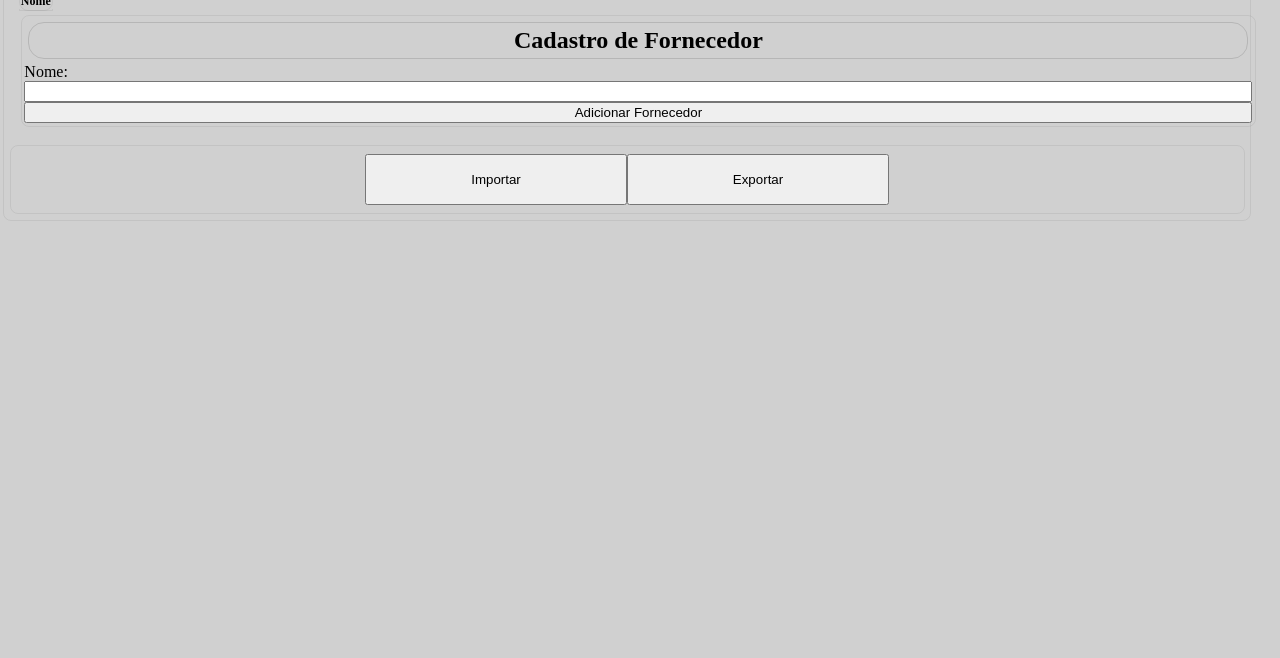
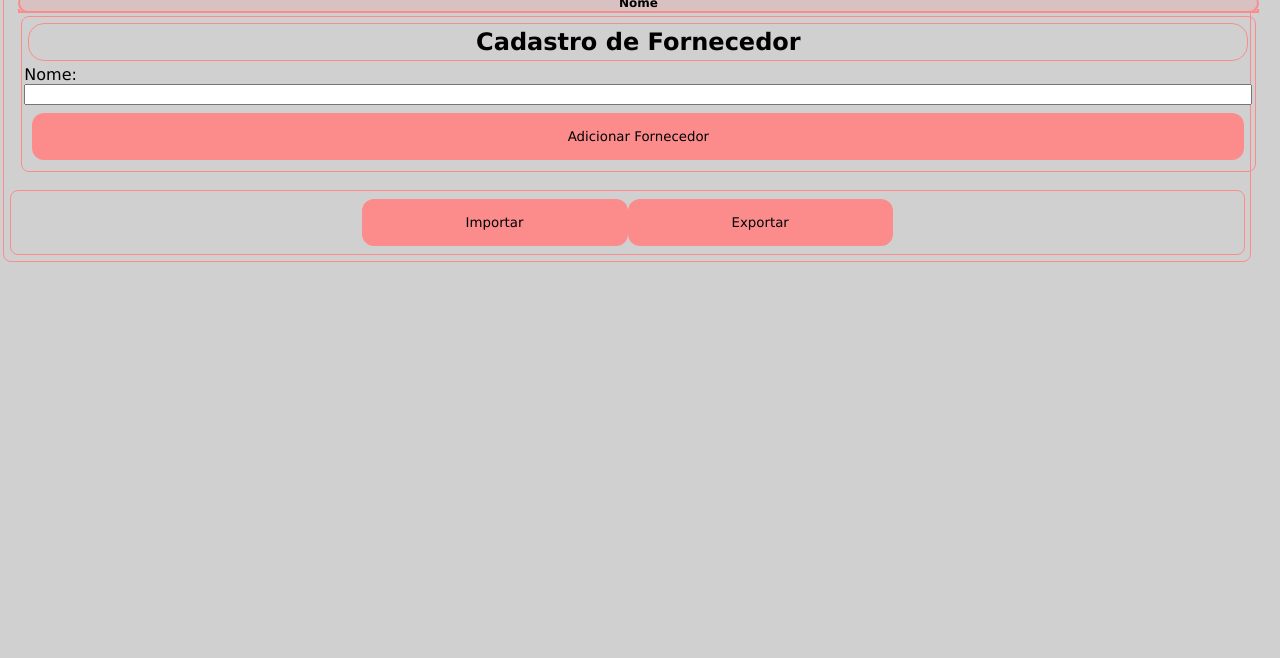
Before and after one commit to YanTNoda/cadastro-de-resina, a plain HTML site: page index.html in a window 1280 px wide. Shown: the part 142-800 px from the top of the page. Drawn offline with Linux system fonts and the light colour scheme.

Commit message:
Ajustado estilo da página

```diff
--- a/script.js
+++ b/script.js
@@ -1654,6 +1654,7 @@ function formVendas(parent) {
     preco.setAttribute("type", 'range');
     preco.setAttribute("min", '1');
     preco.setAttribute("max", '5');
+    preco.setAttribute('value','2');
     preco.setAttribute("step", '0.005');
 
     var heading = document.createElement("h2");
--- a/style.css
+++ b/style.css
@@ -1,9 +1,17 @@
 :root {
     color-scheme: light dark;
+    --text-color: light-dark(#000, #fff);
+    --red-color: light-dark(#ff0000b7, #f00);
+    --accent-color: light-dark(#ff5689b7, #0ec02cad);
+    --background-color: light-dark(#d0d0d0, #000318);
+    --shadow-color: light-dark(#fc8c8c, #1b201d10);
+    --highlight-color: #422e3d30;
+    --gray-color: light-dark(#e6a7a760, #3d3d3433);
+    transition: 2s;
 }
 
 body {
-    background-color:light-dark(#d0d0d0,#0d0d0d);
+    background-color: var(--background-color);
     display: flex;
     flex-direction: column;
     width: 98vw;
@@ -13,10 +21,11 @@ body {
 
 h1,
 h2 {
-    border: solid #00000020 0.2vmin;
+    border: solid var(--shadow-color) 0.2vmin;
     border-radius: 2vmin;
     flex: 1;
     padding: 0.5vmin;
+    font-family: Verdana, Geneva, Tahoma, sans-serif;
     text-align: center;
     align-items: center;
     align-content: center;
@@ -25,7 +34,7 @@ h2 {
 
 
 div {
-    border: solid #00000010 0.2vmin;
+    border: solid var(--shadow-color) 0.2vmin;
     border-radius: 1vmin;
     display: flex;
     flex: 1;
@@ -33,10 +42,11 @@ div {
     flex-direction: column;
     margin: 0.4vmin;
     max-width: 100%;
+    font-family: Verdana, Geneva, Tahoma, sans-serif;
 }
 
 div#app {
-    border: solid #00000010 0.2vmin;
+    border: solid var(--shadow-color) 0.2vmin;
     margin: 0px;
     width: 100%;
 }
@@ -70,28 +80,30 @@ div.panel {
     margin-bottom: 0.5vmin;
     width: 100%;
     border: none;
+    overflow-x: auto;
 }
 
 table {
-    display: block;
+    display: table;
     position: sticky;
     table-layout: auto;
     width: 100%;
     margin: 0;
-    overflow-x: auto;
+
 }
 
 thead {
-    outline: solid #00000010 0.2vmin;
+    outline: solid light-dark(var(--shadow-color), var(--highlight-color)) 0.3vmin;
     border-radius: 1vmin;
-    width: auto;
+    width: 100%;
     flex: 0 0 auto;
     position: sticky;
 }
 
 tbody {
-    outline: solid #00000010 0.2vmin;
+    outline: solid light-dark(var(--shadow-color), var(--highlight-color)) 0.3vmin;
     max-width: 90vmin;
+    width: 100%;
     border-radius: 1vmin;
     flex: 1 1 auto;
     flex-flow: column;
@@ -99,40 +111,69 @@ tbody {
 }
 
 tr {
-    border: solid light-dark(#00000040,#ffffff40) 0.4vmin;
-    background-color:light-dark(#d0d0d0,#0d0d0d);
+    border: solid light-dark(var(--shadow-color), var(--highlight-color)) 0.4vmin;
+    background-color: var(--background-color);
     border-radius: 1vmin;
     padding: 0.3vmin;
     table-layout: fixed;
     min-width: 70vmin;
-    width: auto;
+    width: 100%;
     max-width: 90vmin;
 }
-tr:nth-child(even){background-color: #f2f2f233;}
+
+tr:nth-child(even) {
+    background-color: var(--gray-color);
+}
 
 
 td {
-    border: solid light-dark(#f0f0f0aa,#0d0d0daa) 0.2vmin;
+    border: solid light-dark(var(--highlight-color), var(--shadow-color)) 0.2vmin;
     border-radius: 1vmin;
     display: flexbox;
     width: auto;
     max-width: 50vmin;
+    font-family: Verdana, Geneva, Tahoma, sans-serif;
     font-size: 0.75rem;
+    text-align: center;
     padding: auto;
     margin: auto;
 }
 
+td:nth-child(1) {
+    text-align: justify;
+}
+
 th {
+    font-family: Verdana, Geneva, Tahoma, sans-serif;
     font-size: 0.75rem;
+    background-color: var(--gray-color);
 
 }
 
+input#venda-slider {
+    accent-color: var(--accent-color);
+    width: 80%;
+
+}
 
 input.file-input {
     display: none;
 }
 
+button {
+    outline: none;
+    margin: 0.5rem;
+    padding: 2vmin;
+    background: light-dark(var(--shadow-color), var(--highlight-color));
+    font-family: Verdana, Geneva, Tahoma, sans-serif;
+    color: var(--text-color);
+    border-radius: 1.5vmin;
+    border: none;
+
+}
+
 button.delete {
-    background: light-dark(#dd000077,#f00);
-    color: light-dark(#fff,#000);
+    background: var(--red-color);
+    color: var(--text-color);
+    font-size: small;
 }
```
